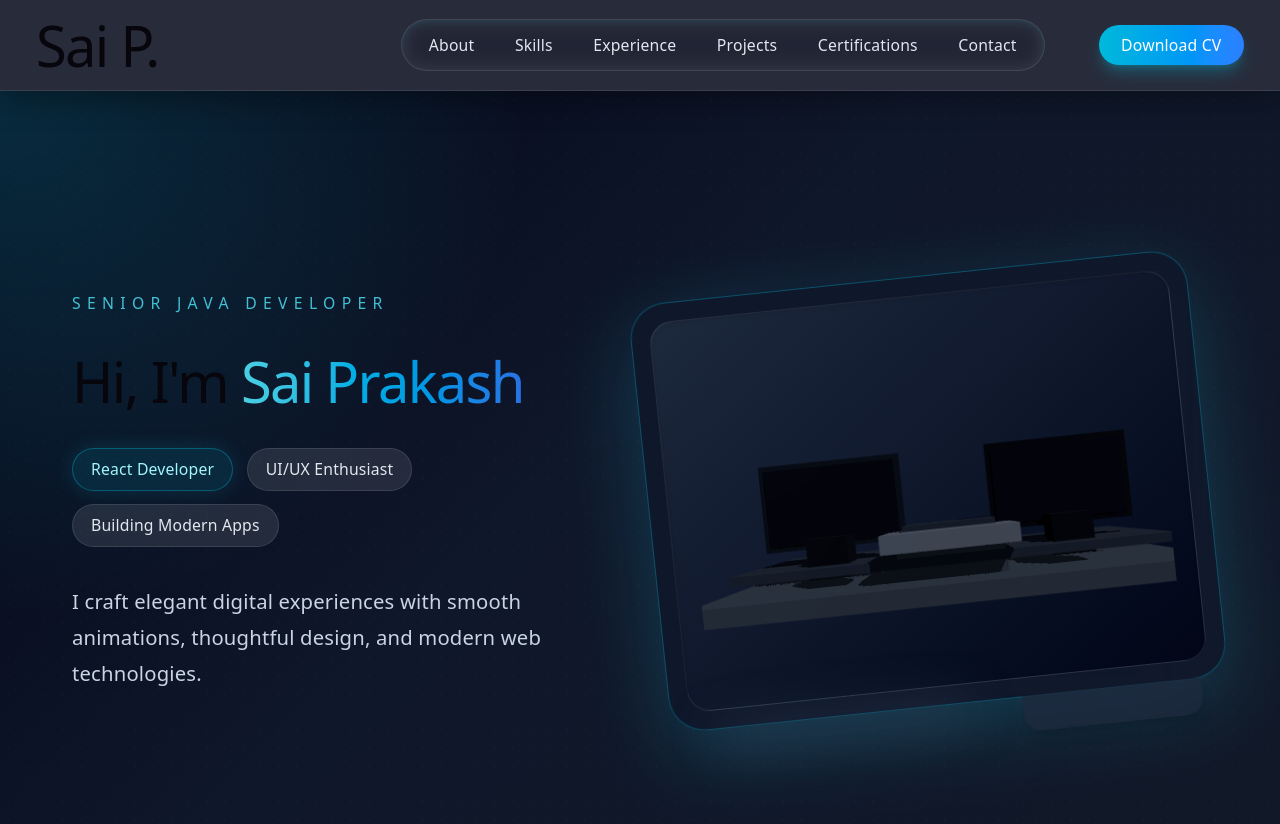
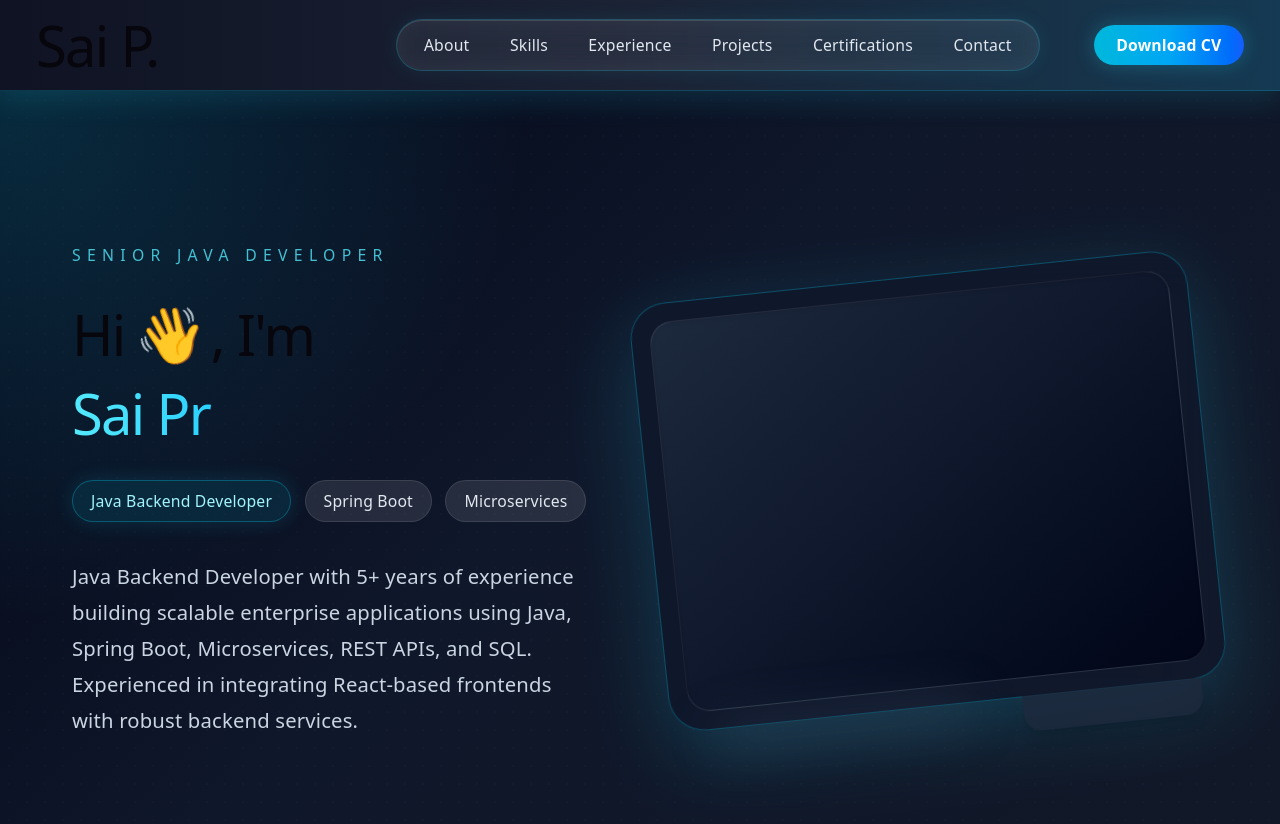
Before and after one commit to saiprakash1916/my-portfolio, a React (Vite) app: page / in a window 1280 px wide. Shown: the top 824 px of the page. Built offline with nearby package versions, Linux system fonts and the light colour scheme.

Commit message:
Modified the Hero section and add the type writter dependency

```diff
--- a/package.json
+++ b/package.json
@@ -15,6 +15,7 @@
     "@tailwindcss/vite": "^4.3.3",
     "react": "^19.2.7",
     "react-dom": "^19.2.7",
+    "react-simple-typewriter": "^5.0.1",
     "tailwindcss": "^4.3.3",
     "three": "^0.185.1"
   },
--- a/src/canvas/HeroCanvas.jsx
+++ /dev/null
@@ -1,19 +0,0 @@
-import { Canvas } from "@react-three/fiber";
-import { PerspectiveCamera } from "@react-three/drei";
-import DesktopSetup from "./RotatingCube";
-
-function HeroCanvas() {
-  return (
-    <div className="h-full w-full">
-      <Canvas shadows camera={{ position: [0, 0, 9], fov: 45 }}>
-        <PerspectiveCamera makeDefault position={[0, 0, 9]} fov={45} />
-        <ambientLight intensity={0.55} />
-        <directionalLight position={[4, 6, 5]} intensity={1.3} castShadow />
-        <pointLight position={[-3, 2, 3]} intensity={0.7} color="#38bdf8" />
-        <DesktopSetup />
-      </Canvas>
-    </div>
-  );
-}
-
-export default HeroCanvas;
--- /dev/null
+++ b/src/canvas/MicroserviceScene.jsx
@@ -0,0 +1,21 @@
+import ServiceNode from "./ServiceNode";
+
+function MicroserviceScene() {
+    return (
+        <>
+            <ServiceNode position={[0, 2, 0]} />
+
+            <ServiceNode position={[-2, 0, 0]} />
+
+            <ServiceNode position={[0, 0, 0]} />
+
+            <ServiceNode position={[2, 0, 0]} />
+
+            <ServiceNode position={[-1, -2, 0]} />
+
+            <ServiceNode position={[1, -2, 0]} />
+        </>
+    );
+}
+
+export default MicroserviceScene;
--- a/src/canvas/RotatingCube.jsx
+++ /dev/null
@@ -1,72 +0,0 @@
-import { useMemo } from "react";
-
-function DesktopSetup() {
-  const deskMaterial = useMemo(() => ({ color: "#1f2937" }), []);
-  const monitorMaterial = useMemo(() => ({ color: "#111827" }), []);
-  const screenMaterial = useMemo(() => ({ color: "#0f172a" }), []);
-
-  return (
-    <group>
-      <mesh position={[0, -1.2, 0]} receiveShadow>
-        <boxGeometry args={[8, 0.3, 4]} />
-        <meshStandardMaterial color="#4b5563" />
-      </mesh>
-
-      <mesh position={[0, -0.75, -0.2]} receiveShadow>
-        <boxGeometry args={[7.2, 0.15, 3.2]} />
-        <meshStandardMaterial color="#374151" />
-      </mesh>
-
-      <mesh position={[-2.1, 0.4, 0.2]} castShadow receiveShadow>
-        <boxGeometry args={[2.6, 1.6, 0.1]} />
-        <meshStandardMaterial color={deskMaterial.color} />
-      </mesh>
-      <mesh position={[-2.1, 0.4, 0.25]} castShadow receiveShadow>
-        <boxGeometry args={[2.4, 1.4, 0.05]} />
-        <meshStandardMaterial color={screenMaterial.color} />
-      </mesh>
-
-      <mesh position={[2.1, 0.4, 0.2]} castShadow receiveShadow>
-        <boxGeometry args={[2.6, 1.6, 0.1]} />
-        <meshStandardMaterial color={monitorMaterial.color} />
-      </mesh>
-      <mesh position={[2.1, 0.4, 0.25]} castShadow receiveShadow>
-        <boxGeometry args={[2.4, 1.4, 0.05]} />
-        <meshStandardMaterial color={screenMaterial.color} />
-      </mesh>
-
-      <mesh position={[-2.1, -0.55, 0.6]} castShadow receiveShadow>
-        <boxGeometry args={[0.7, 0.7, 0.7]} />
-        <meshStandardMaterial color="#111827" />
-      </mesh>
-      <mesh position={[2.1, -0.55, 0.6]} castShadow receiveShadow>
-        <boxGeometry args={[0.7, 0.7, 0.7]} />
-        <meshStandardMaterial color="#111827" />
-      </mesh>
-
-      <mesh position={[0, -0.4, 0.9]} castShadow receiveShadow>
-        <boxGeometry args={[2.2, 0.3, 1.6]} />
-        <meshStandardMaterial color="#6b7280" />
-      </mesh>
-      <mesh position={[0, -0.9, 1.1]} castShadow receiveShadow>
-        <boxGeometry args={[1.8, 0.8, 0.2]} />
-        <meshStandardMaterial color="#4b5563" />
-      </mesh>
-      <mesh position={[0.8, -1.0, 0.95]} castShadow receiveShadow>
-        <boxGeometry args={[0.25, 0.35, 0.25]} />
-        <meshStandardMaterial color="#374151" />
-      </mesh>
-      <mesh position={[-0.8, -1.0, 0.95]} castShadow receiveShadow>
-        <boxGeometry args={[0.25, 0.35, 0.25]} />
-        <meshStandardMaterial color="#374151" />
-      </mesh>
-
-      <mesh position={[0, -0.35, 0.2]} castShadow receiveShadow>
-        <boxGeometry args={[1.6, 0.4, 1.4]} />
-        <meshStandardMaterial color="#374151" />
-      </mesh>
-    </group>
-  );
-}
-
-export default DesktopSetup;
--- /dev/null
+++ b/src/canvas/ServiceNode.jsx
@@ -0,0 +1,10 @@
+function ServiceNode({ position }) {
+    return (
+        <mesh position={position}>
+            <sphereGeometry args={[0.25, 32, 32]} />
+            <meshStandardMaterial color="#22d3ee" />
+        </mesh>
+    );
+}
+
+export default ServiceNode;
--- a/src/components/Hero.jsx
+++ b/src/components/Hero.jsx
@@ -1,4 +1,5 @@
-import HeroCanvas from "../canvas/HeroCanvas";
+import MicroserviceScene from "../canvas/MicroserviceScene";
+import TypeWriter from "./TypeWriter";
 
 function Hero() {
   return (
@@ -11,27 +12,33 @@ function Hero() {
             Senior Java Developer
           </p>
           <h1 className="mb-6 text-4xl font-black leading-tight sm:text-5xl lg:text-7xl">
-            Hi, I&apos;m{" "}
-            <span className="animate-[pulse_3s_ease-in-out_infinite] bg-gradient-to-r from-cyan-300 via-sky-400 to-blue-500 bg-clip-text text-transparent">
-              Sai Prakash
+            <span className="flex items-center justify-center gap-2 lg:justify-start">
+                Hi
+                <span className="inline-block origin-[70%_70%] animate-[wave_2s_ease-in-out_infinite]">
+                👋
+                </span>
+                , I'm
+            </span>
+
+            <span className="mt-2 block bg-gradient-to-r from-cyan-300 via-sky-400 to-blue-500 bg-clip-text text-transparent">
+              <TypeWriter />
             </span>
           </h1>
 
           <div className="mb-8 flex flex-wrap justify-center gap-3 lg:justify-start">
             <span className="rounded-full border border-cyan-400/30 bg-cyan-400/10 px-4 py-2 text-sm text-cyan-200 shadow-[0_0_20px_rgba(34,211,238,0.15)]">
-              React Developer
+              Java Backend Developer
             </span>
             <span className="rounded-full border border-white/10 bg-white/10 px-4 py-2 text-sm text-slate-200">
-              UI/UX Enthusiast
+              Spring Boot
             </span>
             <span className="rounded-full border border-white/10 bg-white/10 px-4 py-2 text-sm text-slate-200">
-              Building Modern Apps
+              Microservices
             </span>
           </div>
 
           <p className="mx-auto max-w-2xl text-lg leading-8 text-slate-300 lg:mx-0">
-            I craft elegant digital experiences with smooth animations,
-            thoughtful design, and modern web technologies.
+            Java Backend Developer with 5+ years of experience building scalable enterprise applications using Java, Spring Boot, Microservices, REST APIs, and SQL. Experienced in integrating React-based frontends with robust backend services.
           </p>
         </div>
 
@@ -43,7 +50,7 @@ function Hero() {
 
             <div className="absolute inset-0 m-4 rounded-[1.3rem] border border-white/10 bg-gradient-to-br from-slate-800 via-slate-900 to-slate-950 p-5 shadow-inner">
               <div className="flex h-full items-center justify-center overflow-hidden rounded-[1rem]">
-                <HeroCanvas />
+                <MicroserviceScene />
               </div>
             </div>
 
--- a/src/components/Navbar.jsx
+++ b/src/components/Navbar.jsx
@@ -5,18 +5,18 @@ function Navbar() {
   const [isMenuOpen, setIsMenuOpen] = useState(false);
 
   return (
-    <nav className="sticky top-0 z-50 w-full border-b border-white/10 bg-slate-950/85 text-white shadow-[0_8px_30px_rgba(0,0,0,0.35)] backdrop-blur-xl">
+    <nav className="sticky top-0 z-50 w-full border-b border-cyan-400/20 bg-[linear-gradient(90deg,_rgba(2,6,23,0.95)_0%,_rgba(15,23,42,0.95)_50%,_rgba(8,47,73,0.95)_100%)] text-white shadow-[0_8px_30px_rgba(34,211,238,0.15)] backdrop-blur-xl">
       <div className="mx-auto flex h-20 max-w-7xl items-center justify-between gap-3 px-4 sm:px-6 lg:px-8">
-        <h1 className="cursor-pointer text-2xl font-extrabold tracking-wide text-cyan-300 transition-colors duration-300 hover:text-cyan-400">
+        <h1 className="cursor-pointer text-2xl font-extrabold tracking-wide text-cyan-300 transition-all duration-300 hover:text-cyan-200 hover:drop-shadow-[0_0_8px_rgba(34,211,238,0.6)]">
           Sai P.
         </h1>
 
         <div className="flex items-center gap-12">
-          <ul className="hidden list-none items-center gap-1 rounded-full border border-white/10 bg-white/10 px-2 py-1 shadow-inner shadow-cyan-500/10 backdrop-blur-md md:flex">
+          <ul className="hidden list-none items-center gap-1 rounded-full border border-cyan-400/20 bg-white/10 px-2 py-1 shadow-[inset_0_1px_0_rgba(255,255,255,0.12),0_0_20px_rgba(34,211,238,0.08)] backdrop-blur-md md:flex">
             {navLinks.map((link) => (
               <li
                 key={link.id}
-                className="cursor-pointer select-none rounded-full px-4 py-2 text-sm font-medium text-slate-200 transition-all duration-300 hover:-translate-y-1 hover:bg-cyan-400/20 hover:text-cyan-300"
+                className="cursor-pointer select-none rounded-full px-4 py-2 text-sm font-medium text-slate-200 transition-all duration-300 hover:-translate-y-1 hover:bg-cyan-400/20 hover:text-cyan-300 hover:shadow-[0_0_10px_rgba(34,211,238,0.2)]"
               >
                 {link.title}
               </li>
@@ -27,7 +27,7 @@ function Navbar() {
             type="button"
             aria-label="Toggle menu"
             onClick={() => setIsMenuOpen((prev) => !prev)}
-            className="rounded-full border border-white/10 bg-white/10 p-2 text-white transition-all duration-300 hover:bg-cyan-400/20 md:hidden"
+            className="rounded-full border border-cyan-400/20 bg-white/10 p-2 text-white transition-all duration-300 hover:bg-cyan-400/20 hover:shadow-[0_0_10px_rgba(34,211,238,0.2)] md:hidden"
           >
             <svg
               className="h-5 w-5"
@@ -48,9 +48,13 @@ function Navbar() {
             </svg>
           </button>
 
-          <button className="rounded-full bg-gradient-to-r from-cyan-500 to-blue-500 px-5 py-2 text-sm font-medium text-white shadow-lg shadow-cyan-500/30 transition-all duration-300 hover:scale-105 hover:from-cyan-400 hover:to-blue-400">
+          <a
+            href="/Sai_Prakash_Sikhakolli_Resume.pdf"
+            download
+            className="rounded-full bg-gradient-to-r from-cyan-500 via-sky-500 to-blue-600 px-5 py-2 text-sm font-semibold text-white shadow-[0_0_20px_rgba(34,211,238,0.25)] transition-all duration-300 hover:scale-105 hover:from-cyan-400 hover:via-sky-400 hover:to-blue-500"
+          >
             Download CV
-          </button>
+          </a>
         </div>
       </div>
 
--- /dev/null
+++ b/src/components/TypeWriter.jsx
@@ -0,0 +1,17 @@
+import { Typewriter } from "react-simple-typewriter";
+
+function TypeWriter() {
+  return (
+    <Typewriter
+      words={["Sai Prakash.."]}
+      loop={100}
+      cursor
+      cursorStyle="|"
+      typeSpeed={120}
+      deleteSpeed={120}
+      delaySpeed={3000}
+    />
+  );
+}
+
+export default TypeWriter;
--- a/src/index.css
+++ b/src/index.css
@@ -111,3 +111,27 @@ code {
   padding: 4px 8px;
   background: var(--code-bg);
 }
+
+@keyframes wave {
+  0% {
+    transform: rotate(0deg);
+  }
+  15% {
+    transform: rotate(14deg);
+  }
+  30% {
+    transform: rotate(-8deg);
+  }
+  45% {
+    transform: rotate(14deg);
+  }
+  60% {
+    transform: rotate(-4deg);
+  }
+  75% {
+    transform: rotate(10deg);
+  }
+  100% {
+    transform: rotate(0deg);
+  }
+}
```
Also changed, not shown: src/canvas/CanvasLoader.jsx (deleted), 2 other files (tests, documents, lock files or other folders).
